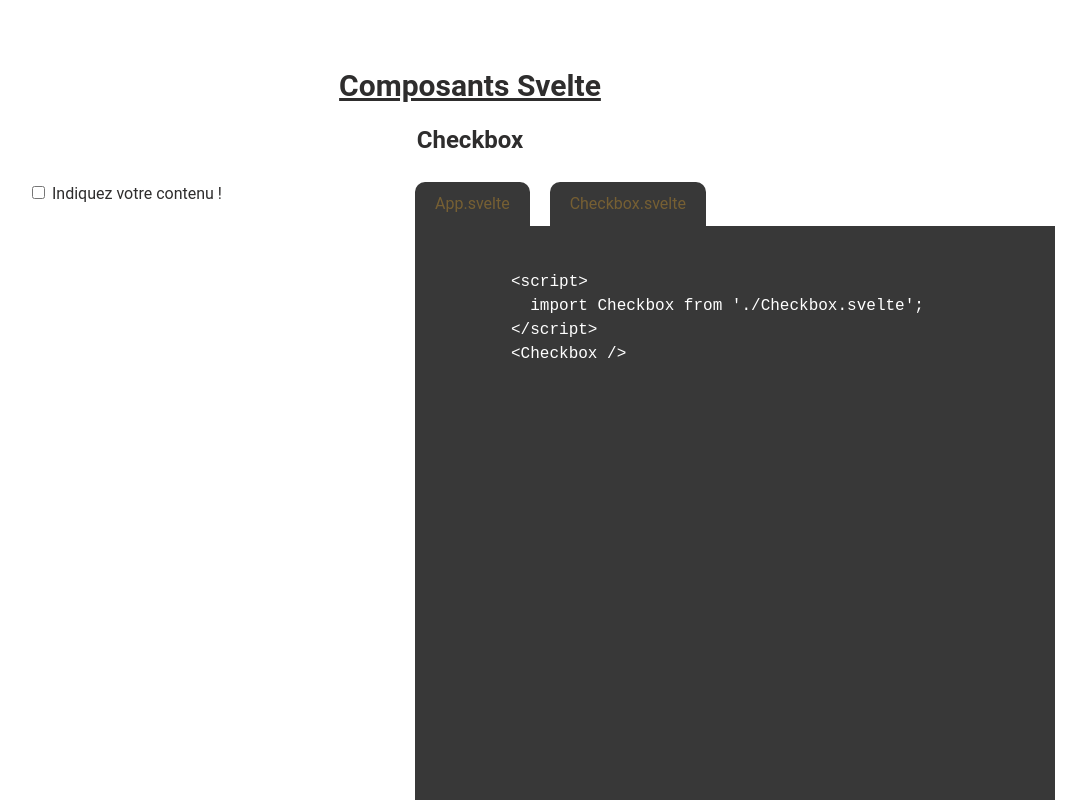
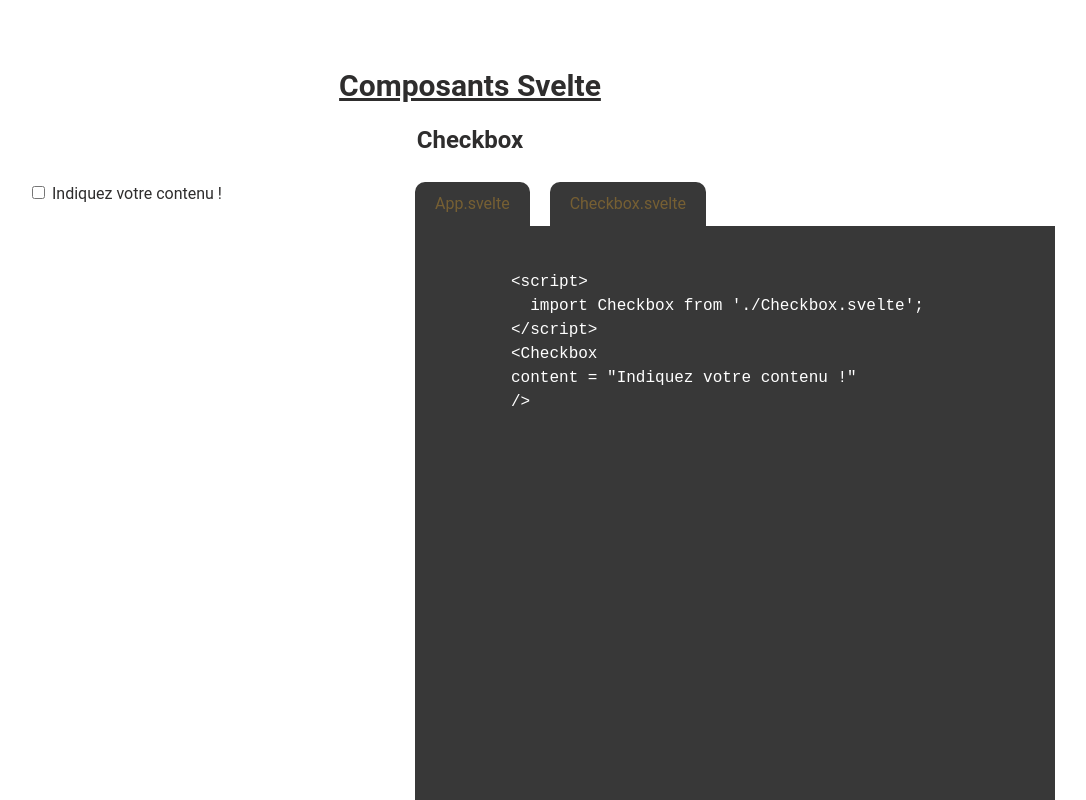
Before and after one commit to tgamiette/svelteComponents, a Svelte app: page / in a window 1280 px wide. Shown: the top 800 px of the page, without its empty margins (179-1265 px from the left). Built offline with nearby package versions, Linux system fonts and the light colour scheme; some icons are missing.

Commit message:
correction checkbox

```diff
--- a/src/ui/checkbox/CheckboxList.svelte
+++ b/src/ui/checkbox/CheckboxList.svelte
@@ -15,7 +15,9 @@
           <script>
             import Checkbox from './Checkbox.svelte';
           </script>
-          <Checkbox />`
+          <Checkbox
+          content = "Indiquez votre contenu !"
+          />`
         },{
           label:'Checkbox.svelte',
           value: `
```
